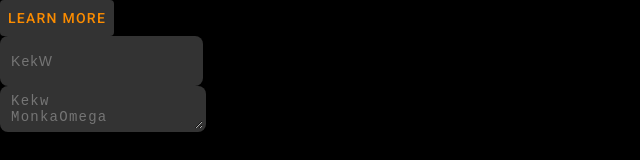
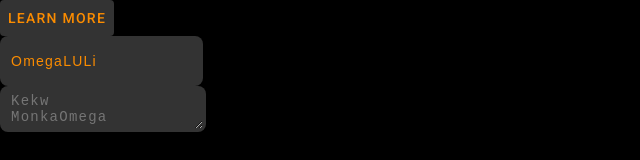
Before and after one commit to gorolykmaxim/Serio, a React (Create React App) app in the folder ui/: page / in a window 1280 px wide. Shown: the top 160 px of the page, without its empty margins (0-640 px from the left). Built offline with nearby package versions, Linux system fonts and the light colour scheme.

Commit message:
ui: allow disabling text edit

```diff
--- a/ui/src/App.js
+++ b/ui/src/App.js
@@ -9,7 +9,7 @@ export default function App() {
       <div>
         <Button text={"learn more"} onClick={() => alert('kekw')}/>
         <br/>
-        <TextEdit name={'kekw'} placeholder={'KekW'}/>
+        <TextEdit name={'kekw'} placeholder={'KekW'} disabled defaultValue={"OmegaLULi"}/>
         <br/>
         <TextArea name={'pepega'} placeholder={"Kekw\nMonkaOmega"}/>
       </div>
--- a/ui/src/components/TextEdit.js
+++ b/ui/src/components/TextEdit.js
@@ -6,5 +6,6 @@ export default function TextEdit(props) {
                   type={'text'}
                   name={props.name}
                   defaultValue={props.defaultValue}
+                  disabled={props.disabled || false}
                   placeholder={props.placeholder}/>;
 }
```
